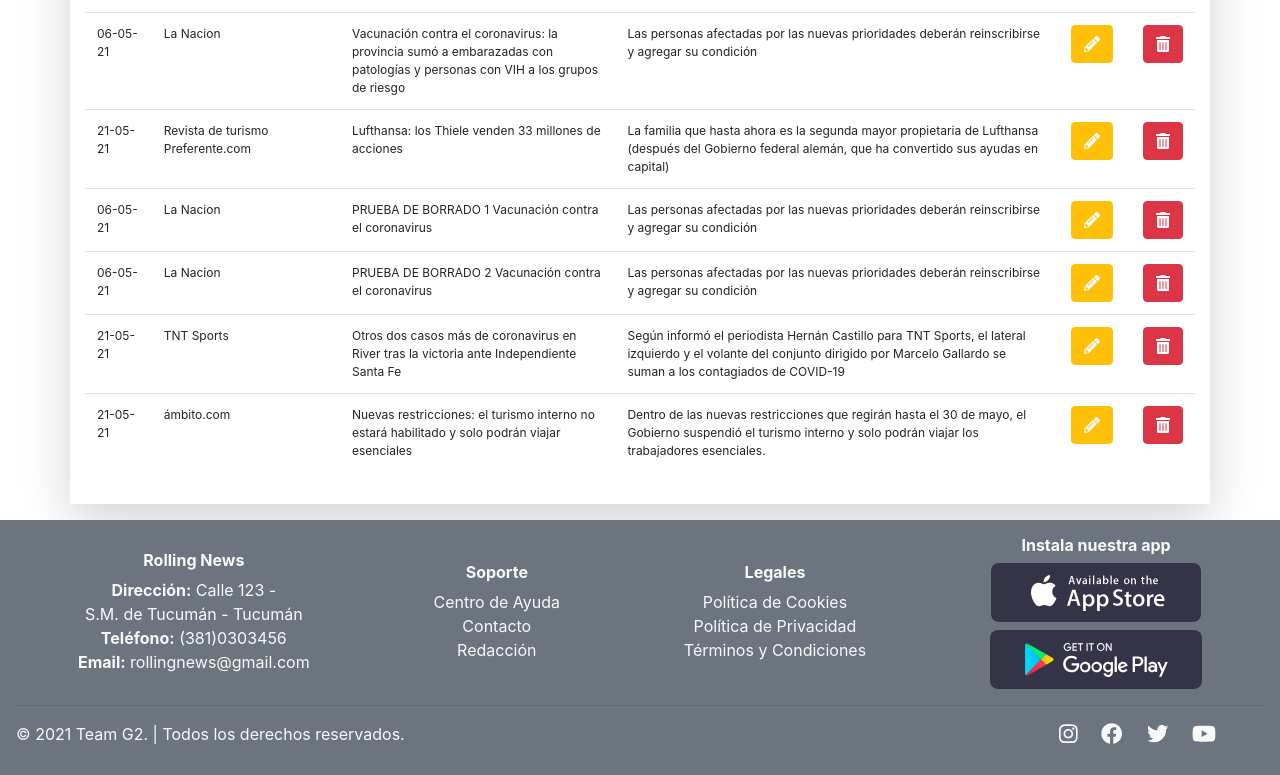
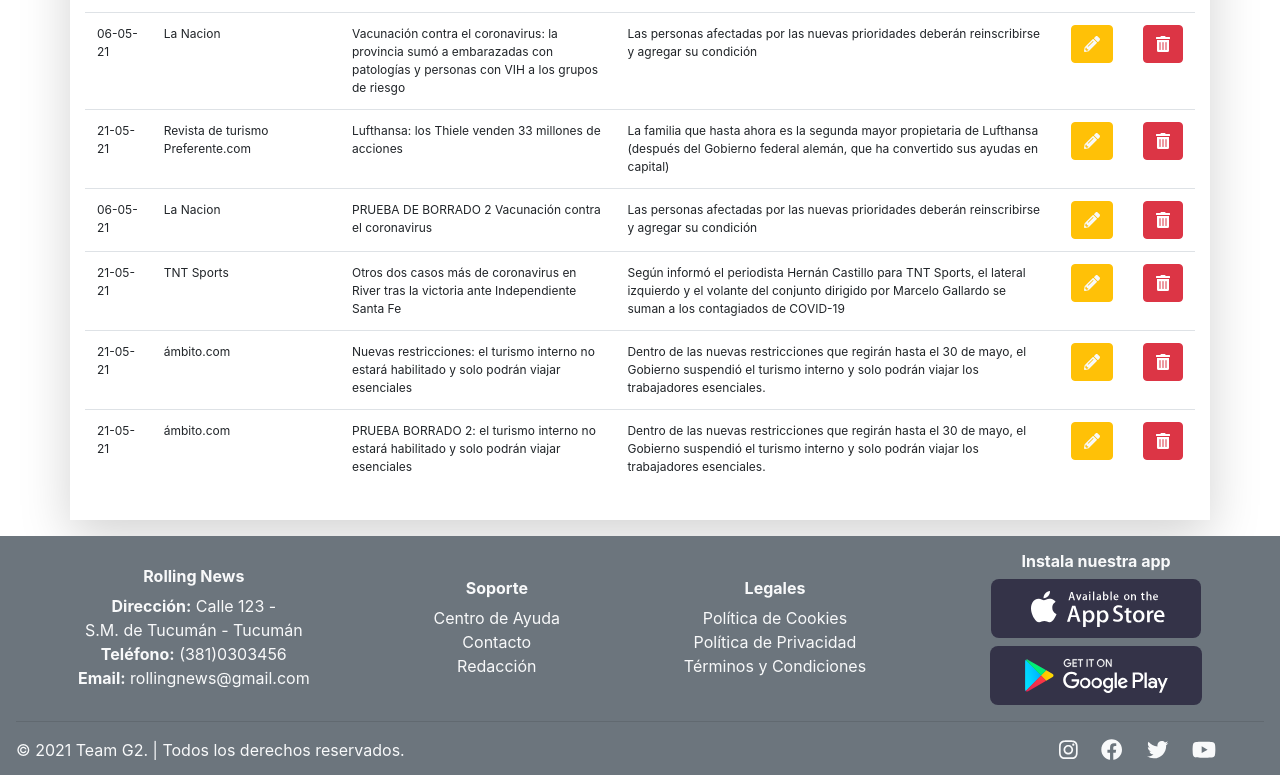
Before and after one commit to slmoran90/RollingNews-Grupo2, a React (Create React App) app: page /noticias/listar in a window 1280 px wide. Shown: the part 1041-1816 px from the top of the page. Built offline with nearby package versions, Linux system fonts and the light colour scheme; data requests are answered from the project's data file.

Commit message:
trabajando en lista de noticias. Probaré rama de gonza por problemas en .env

```diff
--- a/db.json
+++ b/db.json
@@ -159,18 +159,6 @@
       "id": "13"
     },
     {
-      "tituloNoticia": "PRUEBA DE BORRADO 1 Vacunación contra el coronavirus",
-      "noticiaBreve": "Las personas afectadas por las nuevas prioridades deberán reinscribirse y agregar su condición",
-      "noticiaDetallada": "La provincia de Buenos Aires convocó a embarazadas o a mujeres en período de lactancia con enfermedades de riesgo, personas con cirrosis, VIH y trasplantados a inscribirse como grupo de riesgo en el … [+2628 chars]",
-      "imagenPrincipal": "https://resizer.glanacion.com/resizer/ixsYYY1IYOzo9dMUGKplZA4qg_4=/768x0/filters:quality(80)/cloudfront-us-east-1.images.arcpublishing.com/lanacionar/SQDGLMPBTNDP7LYXESMPSK2KIE.jpg",
-      "imagenSec": "https://resizer.glanacion.com/resizer/ixsYYY1IYOzo9dMUGKplZA4qg_4=/768x0/filters:quality(80)/cloudfront-us-east-1.images.arcpublishing.com/lanacionar/SQDGLMPBTNDP7LYXESMPSK2KIE.jpg",
-      "categoria": "Actualidad",
-      "autorNoticia": "La Nacion",
-      "fechaNoticia": "06-05-21",
-      "destacada": true,
-      "id": "12"
-    },
-    {
       "tituloNoticia": "PRUEBA DE BORRADO 2 Vacunación contra el coronavirus",
       "noticiaBreve": "Las personas afectadas por las nuevas prioridades deberán reinscribirse y agregar su condición",
       "noticiaDetallada": "La provincia de Buenos Aires convocó a embarazadas o a mujeres en período de lactancia con enfermedades de riesgo, personas con cirrosis, VIH y trasplantados a inscribirse como grupo de riesgo en el … [+2628 chars]",
@@ -205,6 +193,18 @@
       "fechaNoticia": "21-05-21",
       "destacada": true,
       "id": "16"
+    },
+    {
+      "tituloNoticia": "PRUEBA BORRADO 2: el turismo interno no estará habilitado y solo podrán viajar esenciales",
+      "noticiaBreve": "Dentro de las nuevas restricciones que regirán hasta el 30 de mayo, el Gobierno suspendió el turismo interno y solo podrán viajar los trabajadores esenciales.",
+      "noticiaDetallada": "Asimismo, ratificó que \"queda habilitado todo el transporte público para esenciales\".\r\n\"Se están revisando (los otros autorizados) en este momento aquellas actividades autorizadas para reducirla a la… [+51 chars]",
+      "imagenPrincipal": "https://media.ambito.com/p/ea98ae3c96d51e0171174d0c8a4c5e86/adjuntos/239/imagenes/038/734/0038734685/1200x675/smart/corte-empresas-colectivos-larga-distancia-turismo12-04-2021.jpg",
+      "imagenSec": "https://media.ambito.com/p/ea98ae3c96d51e0171174d0c8a4c5e86/adjuntos/239/imagenes/038/734/0038734685/1200x675/smart/corte-empresas-colectivos-larga-distancia-turismo12-04-2021.jpg",
+      "categoria": "Política",
+      "autorNoticia": "ámbito.com",
+      "fechaNoticia": "21-05-21",
+      "destacada": true,
+      "id": "18"
     }
   ],
   "posts": [
--- a/src/App.js
+++ b/src/App.js
@@ -49,7 +49,6 @@
             if (respuesta.status === 200) {
                 const noticiasFiltradas = await respuesta.json();
                 setNoticias(noticiasFiltradas);
-                console.log('noticias en app: ',noticiasFiltradas);
             }
         } catch (error) {
             console.log(error);
--- a/src/components/categorias/ListarCategoria.js
+++ b/src/components/categorias/ListarCategoria.js
@@ -9,7 +9,6 @@
             <h3 className="text-center my-3 py-3 bg-warning text-light">
                 Lista de Categorías
             </h3>
-            {/* <h1 className='text-center my-3 py-5'> Lista de Categorías</h1> */}
             <ListGroup className='my-3'>
                 {
                     props.categorias.map ((categoria)=><ItemCategoria categoria={categoria} key={categoria.id} consultarAPIcategorias={props.consultarAPIcategorias}></ItemCategoria>)
--- a/src/components/noticias/ItemNoticia.js
+++ b/src/components/noticias/ItemNoticia.js
@@ -6,7 +6,7 @@
 import Swal from 'sweetalert2'
 
 const ItemNoticia = (props) => {
-    console.log('props en ItemNoticia: ',props)
+    // console.log('props en ItemNoticia: ',props)
 
  // borrar noticia segun el ID
     const eliminaNoticia = (idNoticia)=>{
@@ -35,7 +35,6 @@
                         'La Noticia seleccionada fue correctamente eliminada.',
                         'success'
                     )
-                    //actualizar los datos de la api????????????????????
                     props.consultarAPInoticias();
                 }
             }catch(error){
--- a/src/components/noticias/ListarNoticias.js
+++ b/src/components/noticias/ListarNoticias.js
@@ -5,13 +5,18 @@
 import Swal from 'sweetalert2';
 
 const ListarNoticias = (props) => {
-    console.log('PROPS array de noticias: ', props.children[1])
-    console.log('PROPS consultarAPInoticias: ', props.children[3])
+    console.log('PROPS en ListarNoticias: ', props)
+    // console.log('PROPS children[1] array noticias: ', props.children[1])
+    // console.log('PROPS children[0]: ', props.children[0])
+    // console.log('PROPS children[1] array noticias: ', props.children[1])
+    // console.log('PROPS children[2] nombre funcion: ', props.children[2])
+    // console.log('PROPS children[3] consultarAPInoticias: ', props.children[3])
+
 
     return (
         <Container className='container my-3 py-3 shadow-lg'>
             <h3 className='text-center my-3 py-3 bg-warning text-light'>Listado de Noticias</h3>
-            <Table>
+            <Table responsive>
                 <thead>
                     <tr className="textoNoticia">
                         <th>Fecha</th>
@@ -23,8 +28,10 @@
                     </tr>
                 </thead>
                 <tbody>
+                {/* props.children[1] contiene el array de noticias */}
+                {/* props.children[3] contiene la funcion consultarAPInoticias */}
                     {
-                        props.children[1].map((valor, indice) => <ItemNoticia key={indice} info={valor} consultarAPInoticias={props.consultarAPInoticias}></ItemNoticia>)
+                        props.children[1].map((valor, indice) => <ItemNoticia key={indice} info={valor} consultarAPInoticias={props.children[3]}></ItemNoticia>)
                     }
                 </tbody>
             </Table>
@@ -33,16 +40,3 @@
 };
 
 export default ListarNoticias;
-
-// <div>
-//             {props.categoria[0] && (
-//                 <Container>
-//                     <h3>{props.categoria[0].categoria}</h3>
-//                     <div className='d-flex justify-content-around'>
-//                         {props.categoria.map((categoria) => (
-//                             <CardNoticia noticia={categoria} width={"18rem"} key={categoria.id}/>
-//                         ))}
-//                     </div>
-//                 </Container>
-//             )}
-//         </div>
```
